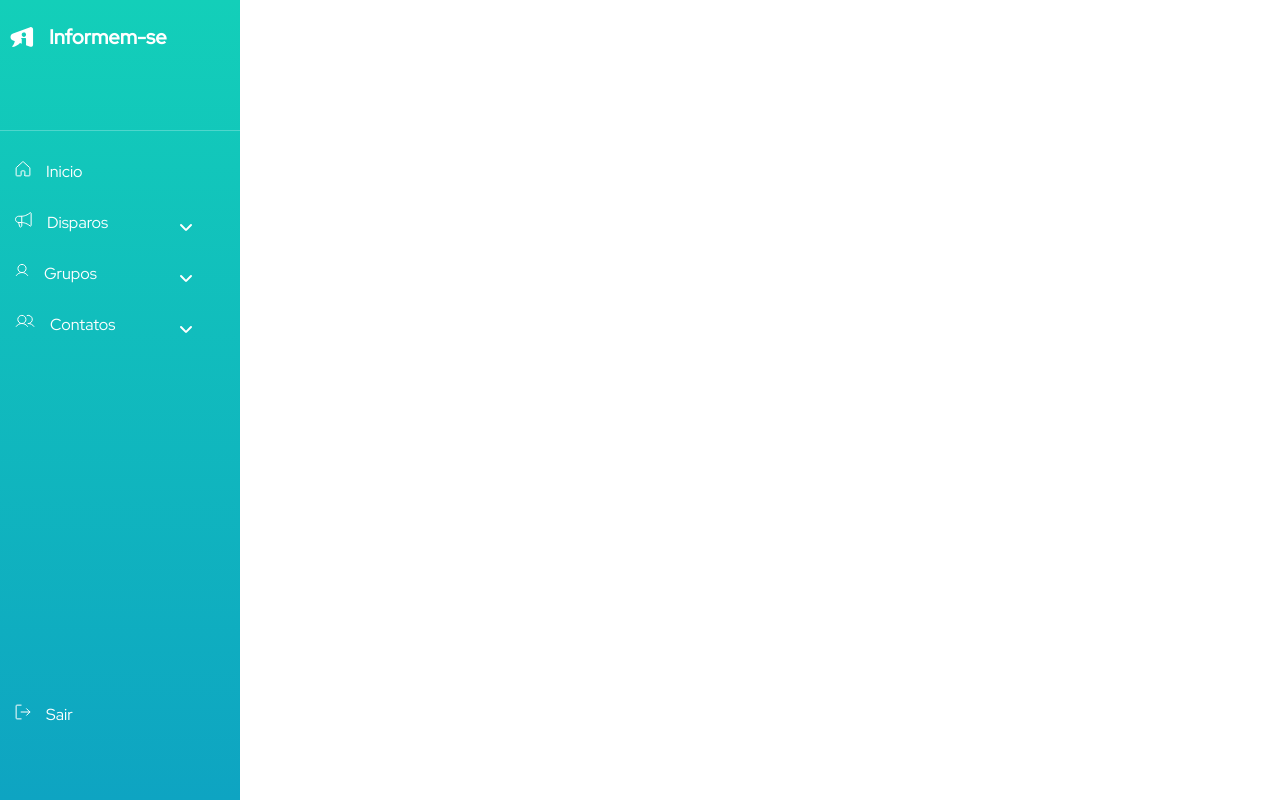
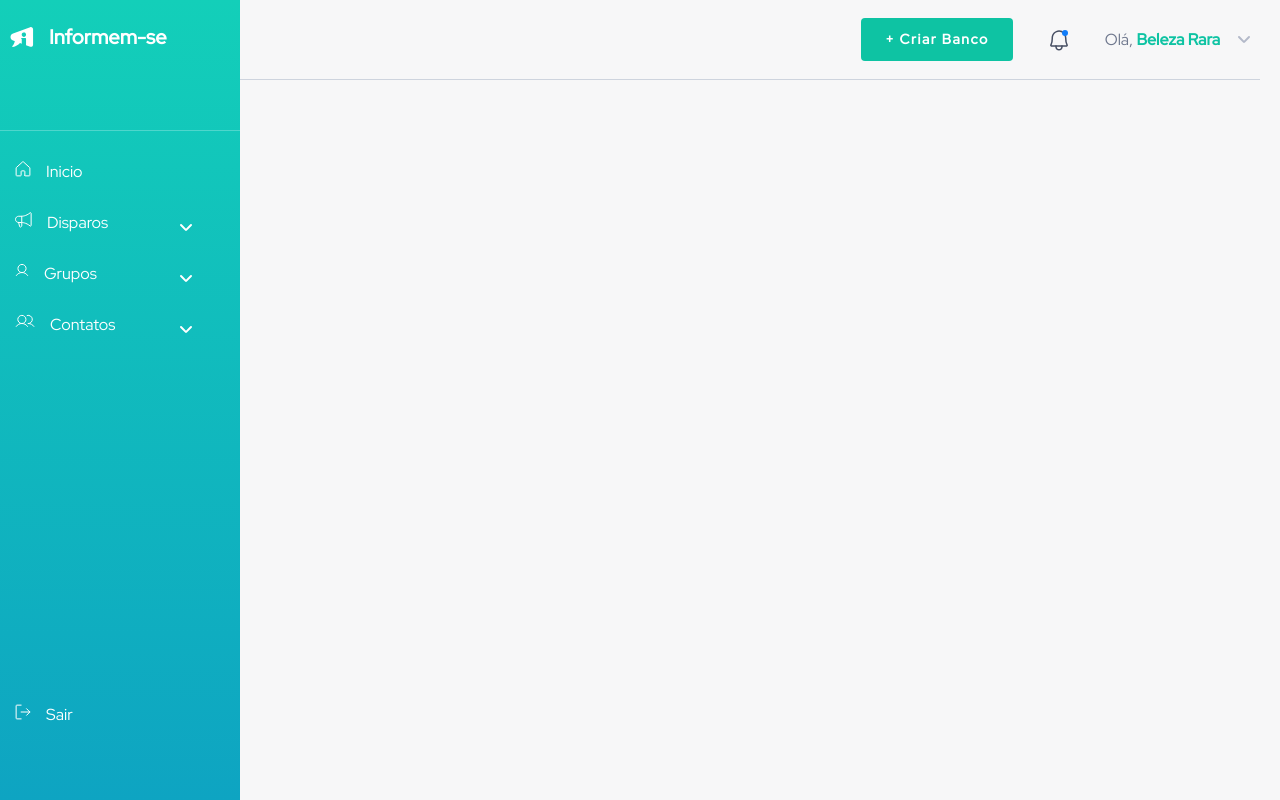
Before and after one commit to evertoont/desafio-frontend-player2, a React (Create React App) app: page /banks in a window 1280 px wide. Built offline with nearby package versions, Linux system fonts and the light colour scheme.

Commit message:
Create component header

```diff
--- a/public/index.html
+++ b/public/index.html
@@ -4,7 +4,7 @@
     <meta charset="utf-8" />
     <link rel="icon" href="%PUBLIC_URL%/favicon.png" />
     <meta name="viewport" content="width=device-width, initial-scale=1" />
-    <title>Desafio Player2 - Frontned</title>
+    <title>Desafio Player2 - Frontend</title>
   </head>
   <body>
     <noscript>You need to enable JavaScript to run this app.</noscript>
--- a/src/assets/index.jsx
+++ b/src/assets/index.jsx
@@ -7,5 +7,7 @@ import {ReactComponent as SignOut} from "./SignOut.svg";
 import {ReactComponent as User} from "./User.svg";
 import {ReactComponent as Users} from "./Users.svg";
 import {ReactComponent as ArrowDown} from "./ArrowDown.svg";
+import {ReactComponent as ArrowLeft} from "./ArrowLeft.svg";
+import {ReactComponent as Notifications} from "./Notifications.svg"
 
-export { Home, Users, User, SignOut, Megaphone, Logo, Image_aside, ArrowDown, Logo_Sidebar };
+export { Home, Users, User, SignOut, Megaphone, Logo, Image_aside, ArrowDown, Logo_Sidebar, Notifications, ArrowLeft };
--- a/src/components/button/style.scss
+++ b/src/components/button/style.scss
@@ -9,4 +9,8 @@
   font-size: 0.87rem;
   line-height: 19px;
   letter-spacing: 1.5px;
+
+  &:hover{
+    background-color: #069293;
+  }
 }
--- /dev/null
+++ b/src/components/header/index.jsx
@@ -0,0 +1,31 @@
+import { Button } from "../index";
+import { Notifications, ArrowDown, ArrowLeft } from "../../assets";
+
+import "./style.scss";
+import { useHistory } from "react-router-dom";
+
+export function Header(props) {
+  const { title, contentButton, showArrow = false } = props;
+
+  const history = useHistory();
+
+  function handleBack() {
+    history.goBack();
+  }
+
+  return (
+    <section className="header">
+      {showArrow && <ArrowLeft className="header_back" onClick={handleBack} />}
+
+      <h3 className="header_title">{title}</h3>
+
+      <Button>{contentButton}</Button>
+      <Notifications className="header_notifications" />
+      <p className="header_info">
+        Olá, <strong>Beleza Rara</strong>
+      </p>
+
+      <ArrowDown className="arrow_header" />
+    </section>
+  );
+}
--- /dev/null
+++ b/src/components/header/style.scss
@@ -0,0 +1,38 @@
+.header {
+  display: flex;
+  min-width: 100%;
+  gap: 30px;
+  padding: 18px 0;
+  align-items: center;
+  border-bottom: 1px solid #ced4de;
+
+  .header_title {
+    color: #b3b9c9;
+    font-weight: 500;
+    font-size: 1.87rem;
+    margin-right: auto;
+  }
+
+  .header_info {
+    color: #6e778d;
+
+    > strong {
+      color: #0ec3a3;
+      margin-right: 5px;
+    }
+  }
+
+  .header_notifications,
+  .arrow_header,
+  .header_back {
+    cursor: pointer;
+  }
+
+  .arrow_header {
+    margin-left: -1.7rem;
+
+    path {
+      stroke: #b3b9c9;
+    }
+  }
+}
--- a/src/components/index.jsx
+++ b/src/components/index.jsx
@@ -1,5 +1,6 @@
 import { Input } from "./input";
 import { Button } from "./button";
 import { Sidebar } from "./sidebar";
+import { Header } from "./header";
 
-export { Input, Button, Sidebar };
+export { Input, Button, Sidebar, Header };
--- a/src/components/sidebar/style.scss
+++ b/src/components/sidebar/style.scss
@@ -6,7 +6,7 @@
   background: linear-gradient(0deg, #0ea4c2 0%, #13cfb9 100%);
   padding-bottom: 60px;
   transition: 0.3s;
-  position: relative;
+  position: fixed;
 
   p,
   h2,
@@ -17,6 +17,7 @@
 
   &:hover {
     width: 15rem;
+    z-index: 3;
 
     p,
     h2,
--- a/src/pages/ListBanks/index.jsx
+++ b/src/pages/ListBanks/index.jsx
@@ -1,11 +1,14 @@
-import { Sidebar } from "../../components";
+import { Sidebar, Header } from "../../components";
 
 import "./style.scss";
 
 export function ListBanks() {
   return (
-    <main>
+    <main className="container_banks">
       <Sidebar/>
+      <section className="content_banks">
+        <Header title="Bancos" contentButton="+ Criar Banco"/>
+      </section>
     </main>
   )
 }
--- a/src/pages/ListBanks/style.scss
+++ b/src/pages/ListBanks/style.scss
@@ -0,0 +1,14 @@
+.container_banks {
+  display: flex;
+  background-color: #F7F7F8;
+  min-height: 100vh;
+
+  .content_banks {
+    display: flex;
+    flex-direction: column;
+    margin-left: 2.8rem;
+    background-color: #F7F7F8;
+    padding: 0 20px;
+    width: 100%;
+  }
+}
```
Also changed, not shown: src/assets/ArrowLeft.svg (added), src/assets/Notifications.svg (added).
